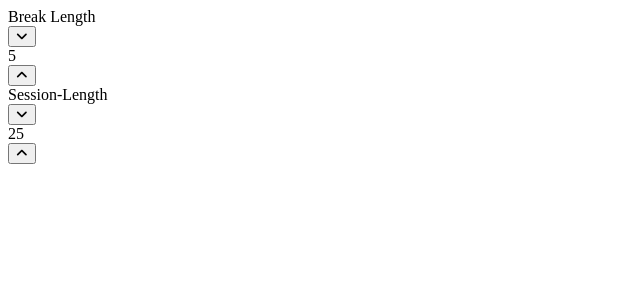
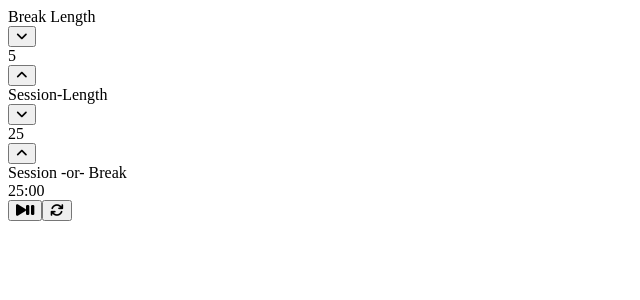
Before and after one commit to chloeharris1/25-5-Clock, a React (Create React App) app: page / in a window 1280 px wide. Shown: the top 300 px of the page, without its empty margins (0-640 px from the left). Built offline with nearby package versions, Linux system fonts and the light colour scheme.

Commit message:
Countdown clock section added with start, stop, reset controls, 11 tests passing

```diff
--- a/src/components/Timer.js
+++ b/src/components/Timer.js
@@ -14,6 +14,7 @@ class Timer extends React.Component {
     render(){
         return (
             <div>
+                {/* Length Controls */}
                 <Controls
                 decID="break-decrement"
                 length={this.state.breakLength}
@@ -32,6 +33,20 @@ class Timer extends React.Component {
                 titleID="session-label"
                 // Add onClick to set session length
                 />
+                {/* Countdown Clock */}
+                <div id="timer-label">Session -or- Break</div>
+                <div id="time-left">25:00</div>
+                <button id="start_stop"
+                // Add onClick that starts and stops timer
+                >
+                    <i class="fa-solid fa-play"></i>
+                    <i class="fa-solid fa-pause"></i>
+                </button>
+                <button id="reset"
+                // Add onClick to reset timer
+                >
+                    <i class="fa-solid fa-arrows-rotate"></i>
+                </button>
             </div>
         );
     }
```
